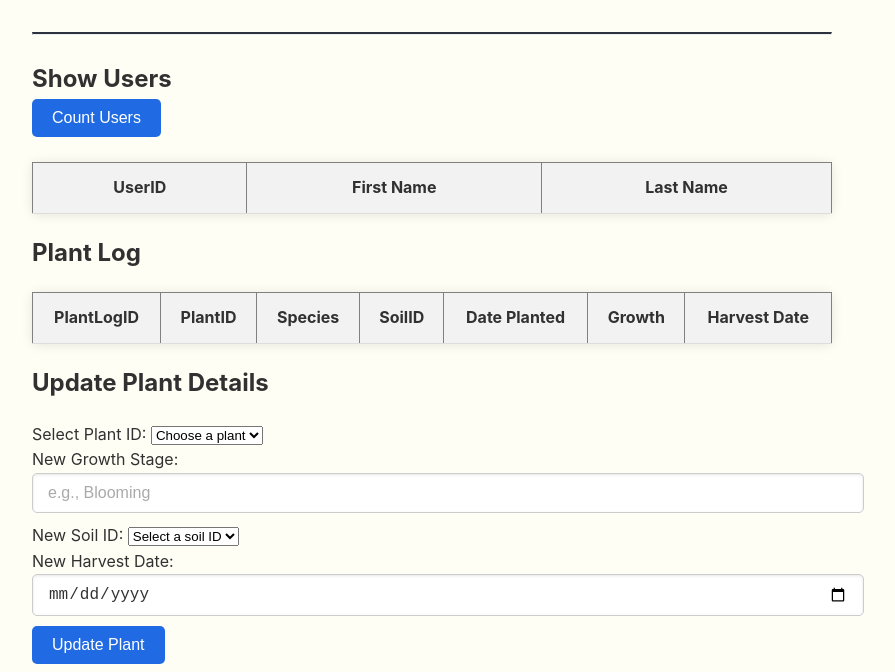
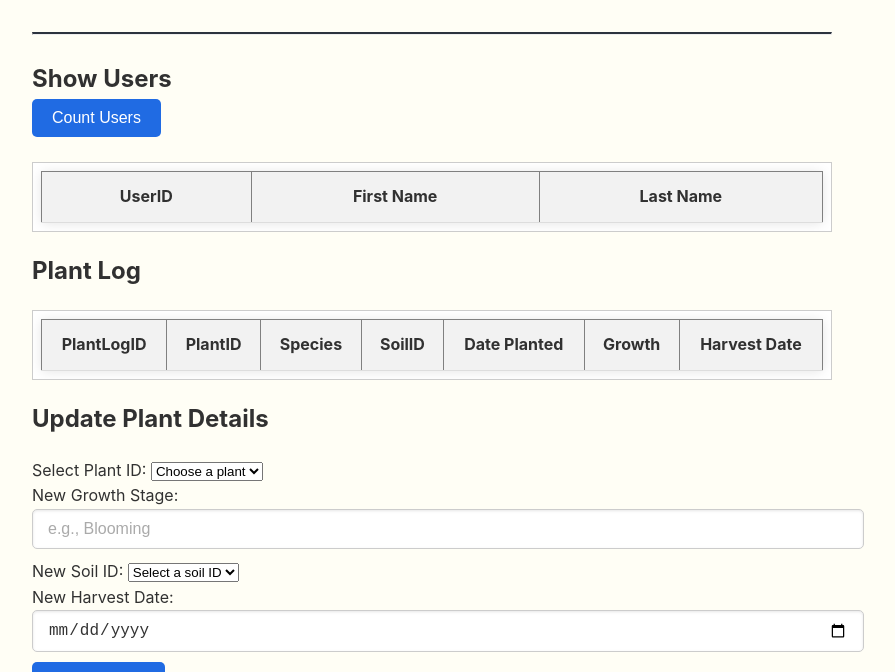
Before and after one commit to ChungYuEricson/Garden-Database-Management-System, a website: page milestone_4/CPSC304_Node_Project-main/public/index.html in a window 1280 px wide. Shown: the part 128-800 px from the top of the page, without its empty margins (208-1103 px from the left). Drawn offline with Linux system fonts and the light colour scheme; no server answers.

Commit message:
Scrollable tables

```diff
--- a/milestone_4/CPSC304_Node_Project-main/public/index.html
+++ b/milestone_4/CPSC304_Node_Project-main/public/index.html
@@ -35,6 +35,7 @@
         </div>
     </div>
     <br>
+    <div class="scrollable-table">
     <table id="appUser" border="1">
         <thead>
             <tr>
@@ -45,10 +46,12 @@
         </thead>
         <tbody></tbody>
     </table>
+    </div>
 
      <!--Plantlog Display-->
 
     <h2>Plant Log</h2>
+    <div class="scrollable-table">
     <table id="plantLogTable" border="1">
     <thead>
         <tr>
@@ -63,6 +66,7 @@
     </thead>
     <tbody></tbody>
     </table>
+    </div>
 
     <!--End of Plantlog display-->
 
@@ -91,9 +95,7 @@
 
     <!-- Gardenlog Display -->
     <h2>Garden Log</h2>
-    <button id="resetGardenLog">Reset Garden Log Table</button>
-    <p id="GardenLogResetMsg"></p>
-
+    <div class="scrollable-table">
     <table id="gardenLogTable" border="1">
     <thead>
         <tr>
@@ -106,6 +108,8 @@
     </thead>
     <tbody></tbody>
     </table>
+    </div>
+
 
     <h1> DEMO JOIN </h1>
     <h2>Find User</h2>
@@ -210,6 +214,7 @@
         </table>
 
         <h2>Show Plants</h2>
+        <div class="scrollable-table">
         <table id="plantTable" border="1">
             <thead>
                 <tr>
@@ -220,6 +225,7 @@
             </thead>
             <tbody></tbody>
         </table>
+        </div>
 
     <br>
     <hr><br> <!-- ========================================================================= -->
--- a/milestone_4/CPSC304_Node_Project-main/public/styles.css
+++ b/milestone_4/CPSC304_Node_Project-main/public/styles.css
@@ -101,3 +101,19 @@ input::placeholder, textarea::placeholder {
     height: 1em;
     vertical-align: middle;
 }
+
+.scrollable-table {
+    max-height: 300px;
+    overflow-y: auto;
+    margin-bottom: 1rem;
+    border: 1px solid #ccc;
+    padding: 0.5rem;
+    background-color: white;
+  }
+
+  .scrollable-table thead th {
+    position: sticky;
+    top: 0;
+    background-color: #f2f2f2;
+    z-index: 2;
+  }
```
